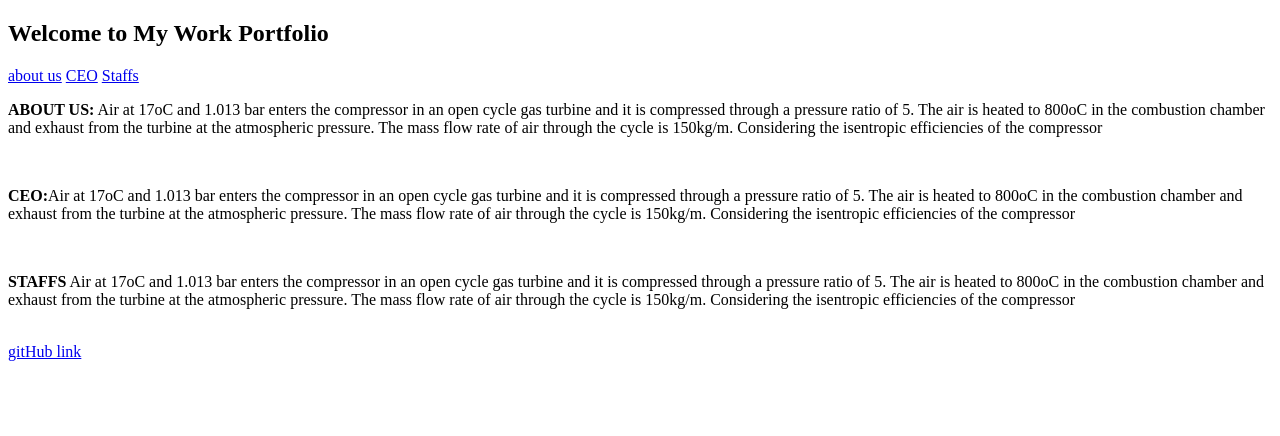
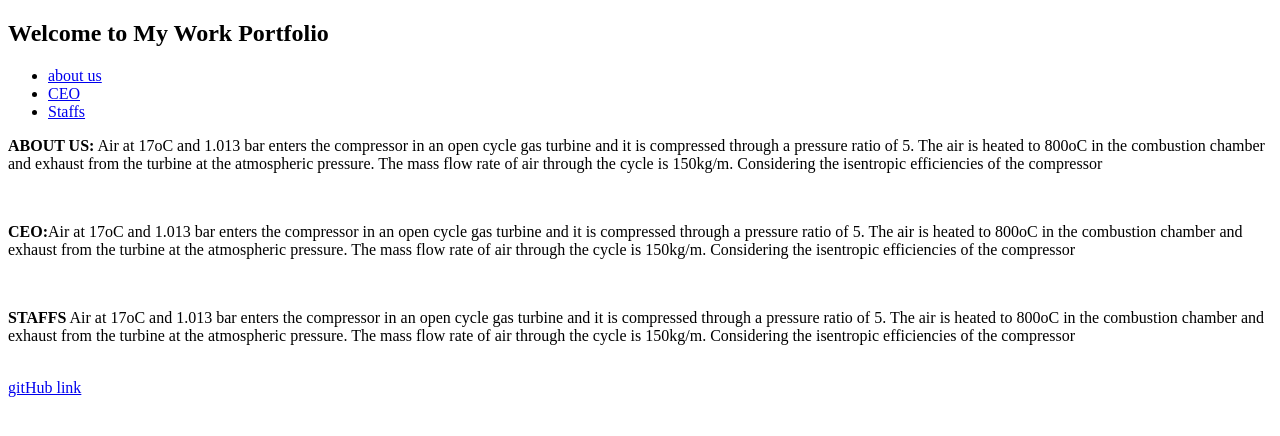
Before and after one commit to VictorOmarT/Onwuasoanyaa_Victor_Proyect, a plain HTML site: page index.html in a window 1280 px wide. Drawn offline with Linux system fonts and the light colour scheme.

Commit message:
ran-out-of-time

```diff
--- a/index.html
+++ b/index.html
@@ -1,20 +1,36 @@
 <!DOCTYPE html>
 <html lang="en">
+
 <head>
     <meta charset="UTF-8">
     <meta http-equiv="X-UA-Compatible" content="IE=edge">
     <meta name="viewport" content="width=device-width, initial-scale=1.0">
     <title>Document</title>
     <style type="text/css">
-       @media  (max-width: 767px) {
+        @media (max-width: 767px) {
             h1 {
                 color: red;
                 font-size: 25px;
             }
+
+        }
+
+        nav {
+            position: fixed top:0 left:0
+        }
+        }
+
+        #welcome-section {
+            position: top;
+        }
+
+        #navbar {
+            position: top;
         }
     </style>
 
 </head>
+
 <body>
     <section id="welcome-section">
         <h1> Welcome to My Work Portfolio</h1>
@@ -25,19 +41,29 @@
         </div>
     </section>
 
-    <nav id="navbar">
-        <a href="#section1">about us</a>
-        <a href="#section2">CEO</a>
-        <a href="#section3">Staffs</a>
-    </nav>
+    <ul id="navbar">
+        <li><a href="#section1">about us</a></li>
+        <li><a href="#section2">CEO</a></li>
+        <li><a href="#section3">Staffs</a></li>
+    </ul>
 
-<p id="section1"><strong>ABOUT US:</strong> Air at 17oC and 1.013 bar enters the compressor in an open cycle gas turbine and it is compressed through a pressure ratio of 5. The air is heated to 800oC in the combustion chamber and exhaust from the turbine at the atmospheric pressure. The mass flow rate of air through the cycle is 150kg/m. Considering the isentropic efficiencies of the compressor </p><br>
+    <p id="section1"><strong>ABOUT US:</strong> Air at 17oC and 1.013 bar enters the compressor in an open cycle gas
+        turbine and it is compressed through a pressure ratio of 5. The air is heated to 800oC in the combustion chamber
+        and exhaust from the turbine at the atmospheric pressure. The mass flow rate of air through the cycle is
+        150kg/m. Considering the isentropic efficiencies of the compressor </p><br>
 
-<p id="section2"><strong>CEO:</strong>Air at 17oC and 1.013 bar enters the compressor in an open cycle gas turbine and it is compressed through a pressure ratio of 5. The air is heated to 800oC in the combustion chamber and exhaust from the turbine at the atmospheric pressure. The mass flow rate of air through the cycle is 150kg/m. Considering the isentropic efficiencies of the compressor </p><br>
+    <p id="section2"><strong>CEO:</strong>Air at 17oC and 1.013 bar enters the compressor in an open cycle gas turbine
+        and it is compressed through a pressure ratio of 5. The air is heated to 800oC in the combustion chamber and
+        exhaust from the turbine at the atmospheric pressure. The mass flow rate of air through the cycle is 150kg/m.
+        Considering the isentropic efficiencies of the compressor </p><br>
 
-<p id="section3"><strong>STAFFS</strong> Air at 17oC and 1.013 bar enters the compressor in an open cycle gas turbine and it is compressed through a pressure ratio of 5. The air is heated to 800oC in the combustion chamber and exhaust from the turbine at the atmospheric pressure. The mass flow rate of air through the cycle is 150kg/m. Considering the isentropic efficiencies of the compressor </p><br>
+    <p id="section3"><strong>STAFFS</strong> Air at 17oC and 1.013 bar enters the compressor in an open cycle gas
+        turbine and it is compressed through a pressure ratio of 5. The air is heated to 800oC in the combustion chamber
+        and exhaust from the turbine at the atmospheric pressure. The mass flow rate of air through the cycle is
+        150kg/m. Considering the isentropic efficiencies of the compressor </p><br>
 
-    <a href="https://github.com/VictorOmarT/Onwuasoanyaa_Victor_Proyect.git" target="_blank" id="profile-link">gitHub link</a>
+    <a href="https://github.com/VictorOmarT/Onwuasoanyaa_Victor_Proyect.git" target="_blank" id="profile-link">gitHub
+        link</a>
 
 
 
@@ -46,4 +72,5 @@
 
     <script src="https://cdn.freecodecamp.org/testable-projects-fcc/v1/bundle.js"></script>
 </body>
+
 </html>
```
Lines whose indentation alone changed are shown as unchanged.
